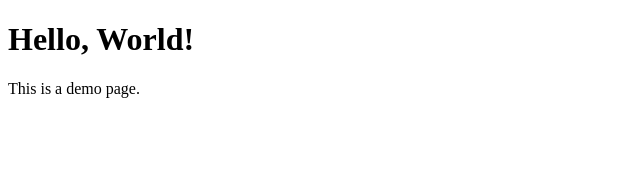
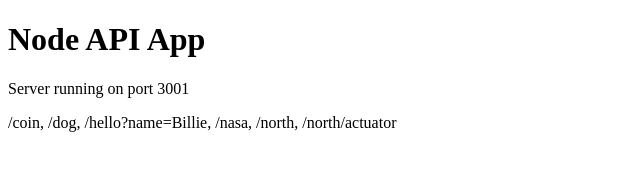
Before and after one commit to llin0001itjobs/node-api, a website: page index.html in a window 1280 px wide. Shown: the whole page, without its empty margins (0-640 px from the left). Drawn offline with Linux system fonts and the light colour scheme.

Commit message:
Add files via upload

```diff
--- a/index.html
+++ b/index.html
@@ -1,10 +1,11 @@
 <!DOCTYPE html>
 <html>
   <head>
-    <title>My Demo App</title>
+    <title>Node API App</title>
   </head>
   <body>
-    <h1>Hello, World!</h1>
-    <p>This is a demo page.</p>
+    <h1>Node API App</h1>
+    <p>Server running on port 3001</p>
+	<p>/coin, /dog, /hello?name=Billie, /nasa, /north, /north/actuator</p>
   </body>
 </html>
```
